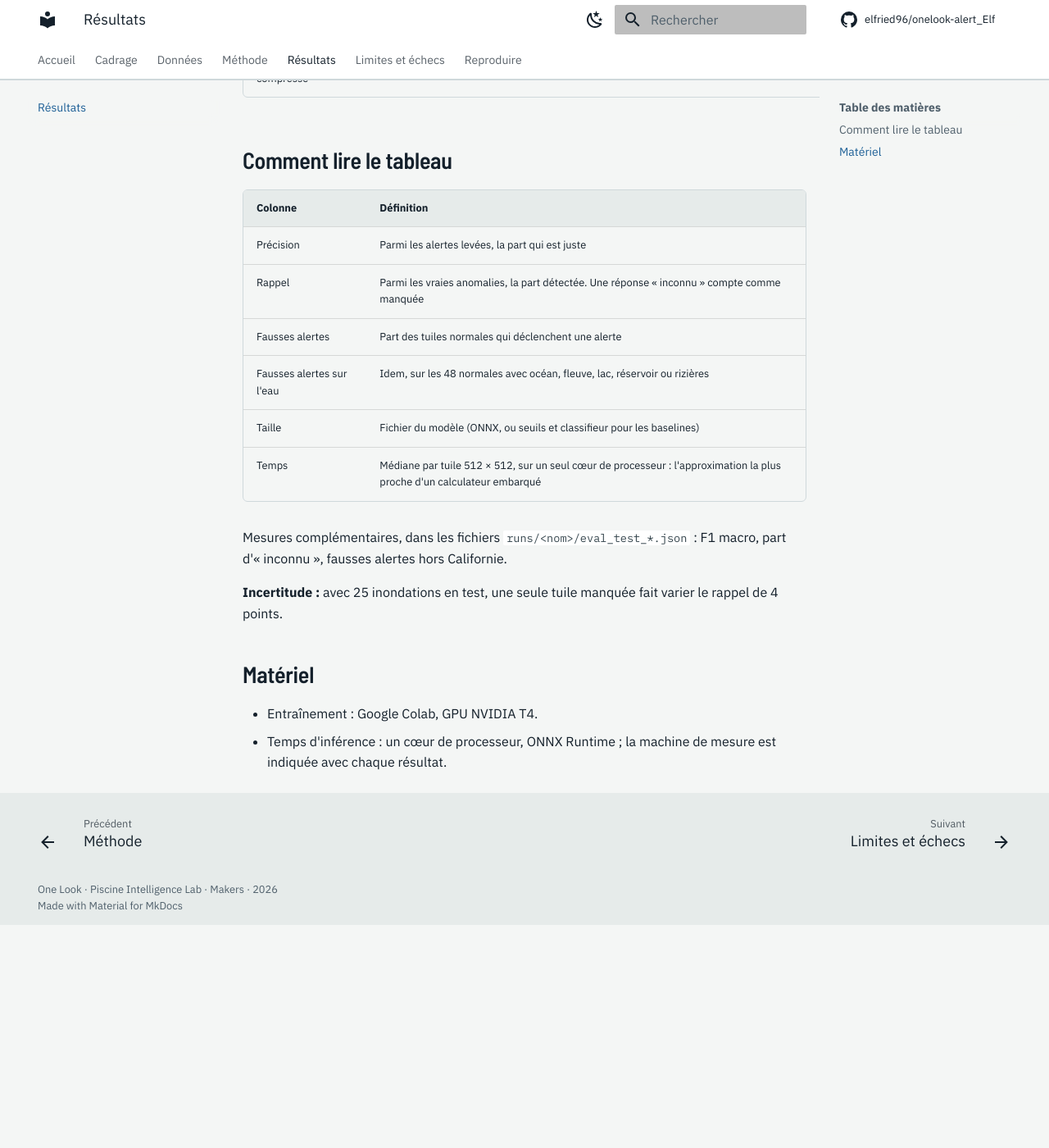
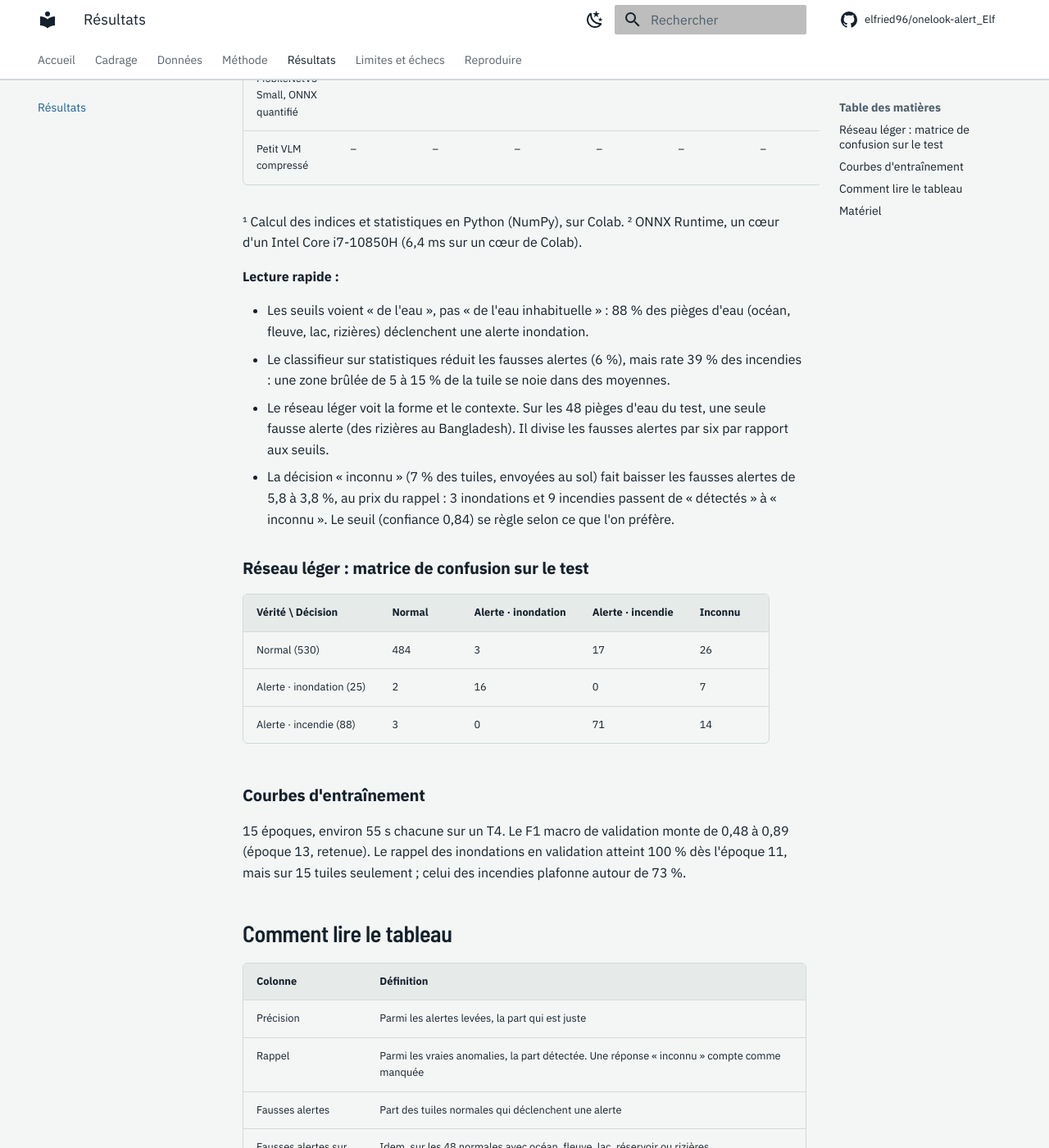
Before and after one commit to elfried96/onelook-alert_Elf, an MkDocs documentation site: the page built from docs/results.md, in a window 1280 px wide and 1400 px high, scrolled down 848 px. Shown: the whole window at 82% size. Built offline with MkDocs 1.6.1 and Material for MkDocs 9.7.7, drawn with Linux system fonts in a browser that asks for light colours; comment, search, counter and statistics services are not loaded; before the commit the page ends 1976 px from its top, so only the background shows below that; some of the changed text lies outside the part shown.

Commit message:
Premiers résultats : baselines et MobileNetV3-Small sur le test
Seuils NDWI/NBR : 88 % de fausses alertes sur les pièges d'eau. Classifieur
sur statistiques : 6 % de fausses alertes, 61 % de rappel incendie.
MobileNetV3-Small 256 px avec « inconnu » : précision 84 % / 81 %, rappel
64 % / 81 %, 3,8 % de fausses alertes (2,1 % sur l'eau), 6,1 Mo, 9,6 ms
sur un cœur. Premières observations des échecs : fausses alertes incendie
toutes californiennes, inondations manquées surtout petites.

```diff
--- a/docs/results.md
+++ b/docs/results.md
@@ -2,16 +2,38 @@
 
 Tableau comparatif des approches testées, demandé par le sujet. Toutes les mesures sont faites sur le même **jeu de test** : 747 tuiles de zones jamais vues à l'entraînement, dont 643 hors tuiles ambiguës (530 normales, 25 inondations, 88 incendies). Les définitions sont dans `onelook.evaluation.metrics`.
 
-!!! note "En cours"
-    Les approches tournent sur Colab (`notebooks/03_colab_entrainement.ipynb`). Le tableau se remplit au fur et à mesure.
+!!! note "Premiers résultats (5 novembre)"
+    Baselines et premier réseau entraînés sur Colab (`notebooks/03_colab_entrainement.ipynb`). Quantification et piste VLM à venir.
 
 | Approche | Précision (inond. · incendie) | Rappel (inond. · incendie) | Fausses alertes | Fausses alertes sur l'eau | Taille (Mo) | Temps (ms) |
 |---|---|---|---|---|---|---|
-| Seuils NDWI + NBR | – | – | – | – | – | – |
-| Classifieur sur statistiques | – | – | – | – | – | – |
-| MobileNetV3-Small, 256 px | – | – | – | – | – | – |
+| Seuils NDWI + NBR | 11 % · 76 % | 52 % · 77 % | 22 % | 88 % | 0,00 | 17 ¹ |
+| Classifieur sur statistiques | 50 % · 75 % | 52 % · 61 % | 6 % | 27 % | 2,80 | 25 ¹ |
+| MobileNetV3-Small, 256 px, sans « inconnu » | 79 % · 75 % | 76 % · 91 % | 5,8 % | 6,2 % | 6,10 | 9,6 ² |
+| **MobileNetV3-Small, 256 px, avec « inconnu »** | **84 % · 81 %** | **64 % · 81 %** | **3,8 %** | **2,1 %** | **6,10** | **9,6 ²** |
 | MobileNetV3-Small, ONNX quantifié | – | – | – | – | – | – |
 | Petit VLM compressé | – | – | – | – | – | – |
+
+¹ Calcul des indices et statistiques en Python (NumPy), sur Colab. ² ONNX Runtime, un cœur d'un Intel Core i7-10850H (6,4 ms sur un cœur de Colab).
+
+**Lecture rapide :**
+
+- Les seuils voient « de l'eau », pas « de l'eau inhabituelle » : 88 % des pièges d'eau (océan, fleuve, lac, rizières) déclenchent une alerte inondation.
+- Le classifieur sur statistiques réduit les fausses alertes (6 %), mais rate 39 % des incendies : une zone brûlée de 5 à 15 % de la tuile se noie dans des moyennes.
+- Le réseau léger voit la forme et le contexte. Sur les 48 pièges d'eau du test, une seule fausse alerte (des rizières au Bangladesh). Il divise les fausses alertes par six par rapport aux seuils.
+- La décision « inconnu » (7 % des tuiles, envoyées au sol) fait baisser les fausses alertes de 5,8 à 3,8 %, au prix du rappel : 3 inondations et 9 incendies passent de « détectés » à « inconnu ». Le seuil (confiance 0,84) se règle selon ce que l'on préfère.
+
+### Réseau léger : matrice de confusion sur le test
+
+| Vérité \ Décision | Normal | Alerte · inondation | Alerte · incendie | Inconnu |
+|---|---|---|---|---|
+| Normal (530) | 484 | 3 | 17 | 26 |
+| Alerte · inondation (25) | 2 | 16 | 0 | 7 |
+| Alerte · incendie (88) | 3 | 0 | 71 | 14 |
+
+### Courbes d'entraînement
+
+15 époques, environ 55 s chacune sur un T4. Le F1 macro de validation monte de 0,48 à 0,89 (époque 13, retenue). Le rappel des inondations en validation atteint 100 % dès l'époque 11, mais sur 15 tuiles seulement ; celui des incendies plafonne autour de 73 %.
 
 ## Comment lire le tableau
 
```
Also changed, not shown: docs/failure_cases.md (+19 -3 lines), 1 other file.
